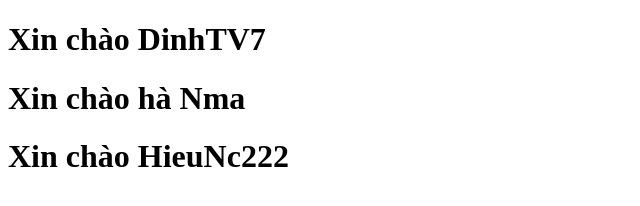
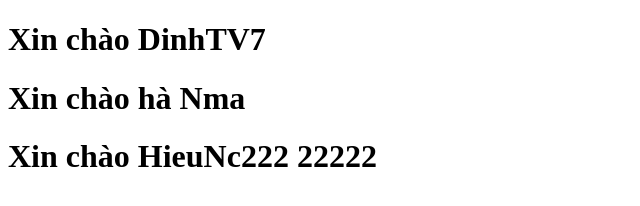
Before and after one commit to hieunc19/git_ready2, a plain HTML site: page index.html in a window 1280 px wide. Shown: the whole page, without its empty margins (0-640 px from the left). Drawn offline with Linux system fonts and the light colour scheme.

Commit message:
update banner

```diff
--- a/index.html
+++ b/index.html
@@ -9,6 +9,6 @@
 <body>
     <h1>Xin chào DinhTV7</h1>
     <h1>Xin chào hà Nma</h1>
-    <h1>Xin chào HieuNc222   </h1>
+    <h1>Xin chào HieuNc222    22222  </h1>
 </body>
 </html>
```
